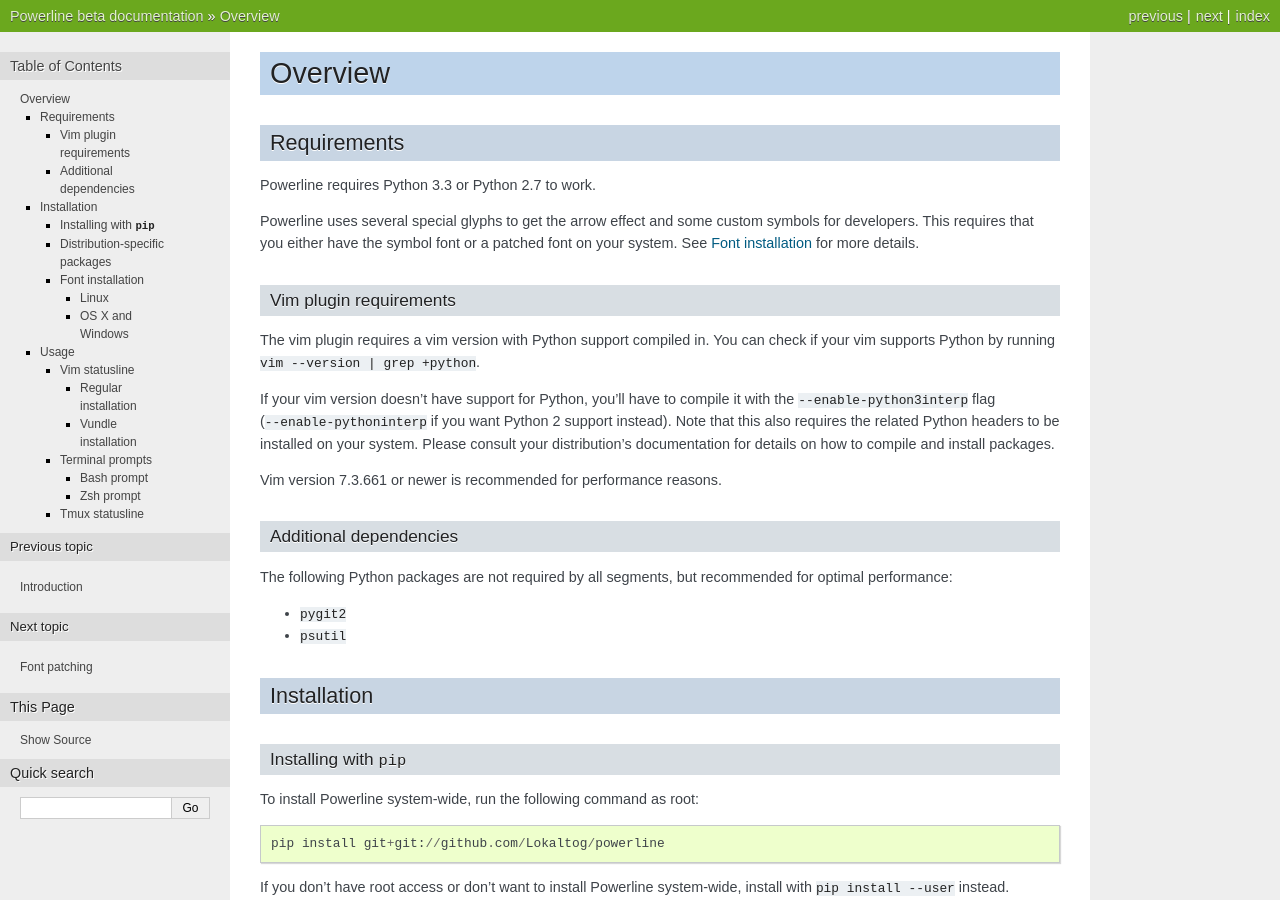
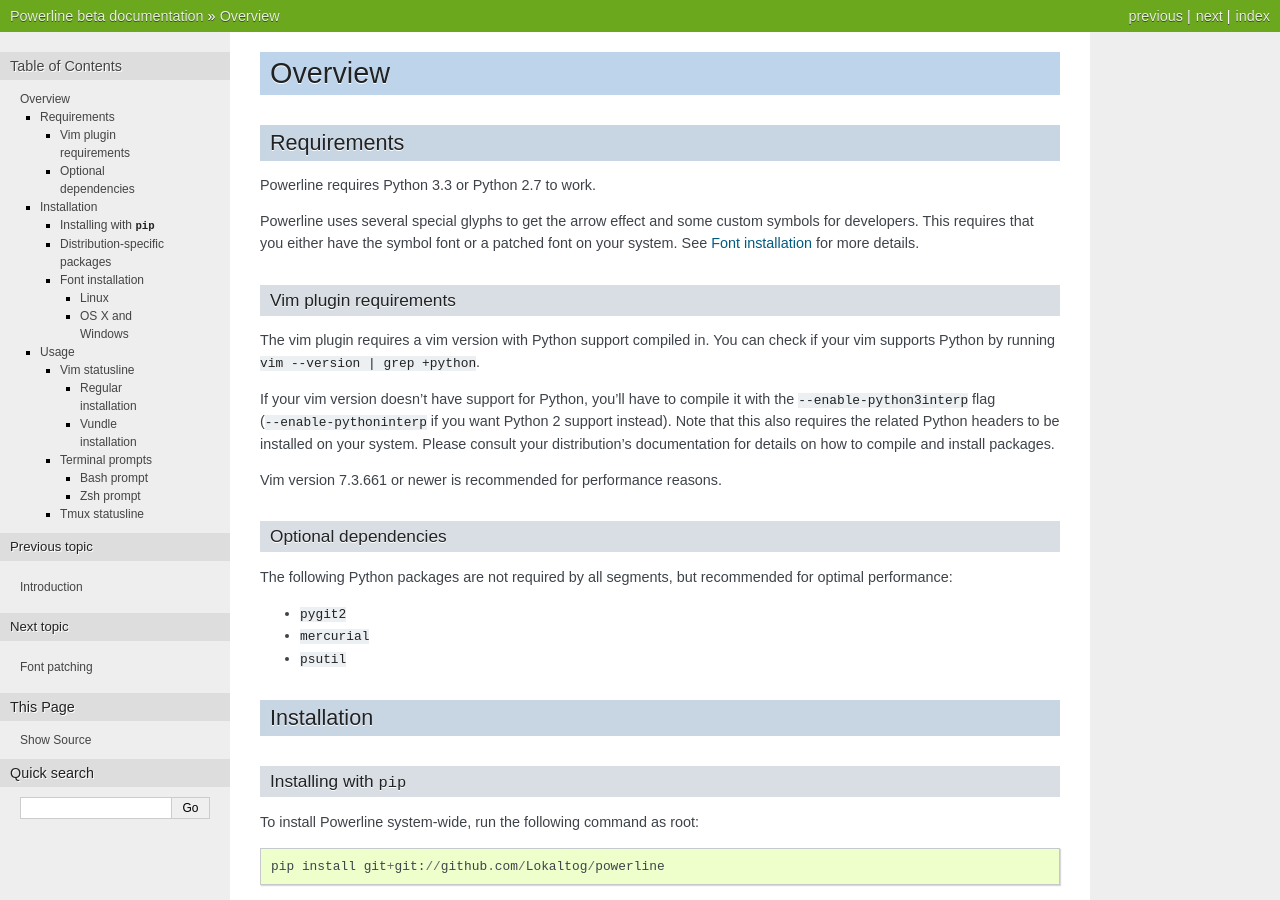
Before and after one commit to someyooyo/someyooyo, a Sphinx documentation site: the page built from docs/source/overview.rst, in a window 1280 px wide and 900 px high. Built offline with Sphinx 7.4.7, drawn with Linux system fonts in a browser that asks for light colours.

Commit message:
Update optional dependency list

```diff
--- a/docs/source/overview.rst
+++ b/docs/source/overview.rst
@@ -27,13 +27,14 @@ packages.
 
 Vim version 7.3.661 or newer is recommended for performance reasons.
 
-Additional dependencies
-^^^^^^^^^^^^^^^^^^^^^^^
+Optional dependencies
+^^^^^^^^^^^^^^^^^^^^^
 
 The following Python packages are not required by all segments, but
 recommended for optimal performance:
 
 * ``pygit2``
+* ``mercurial``
 * ``psutil``
 
 Installation
```
